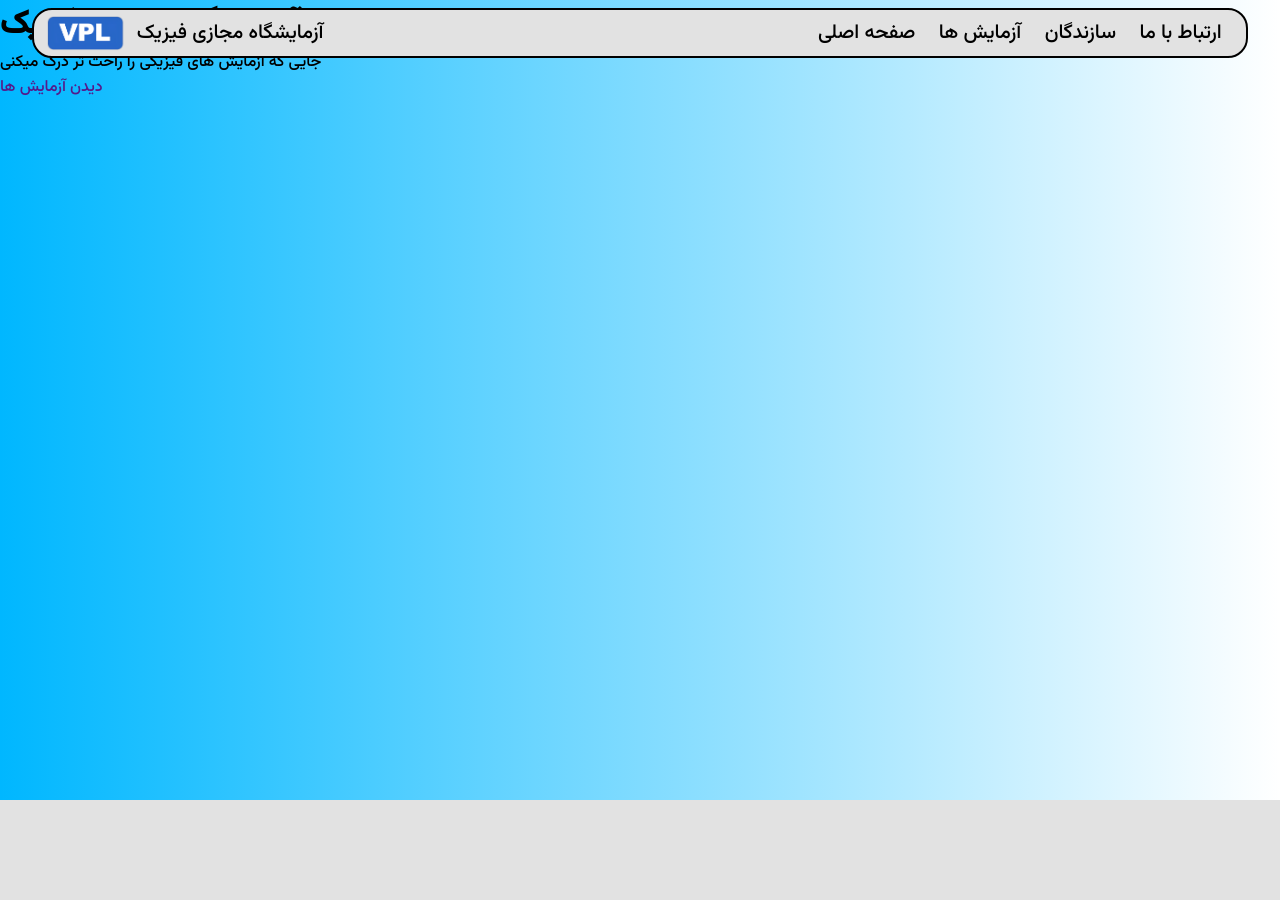
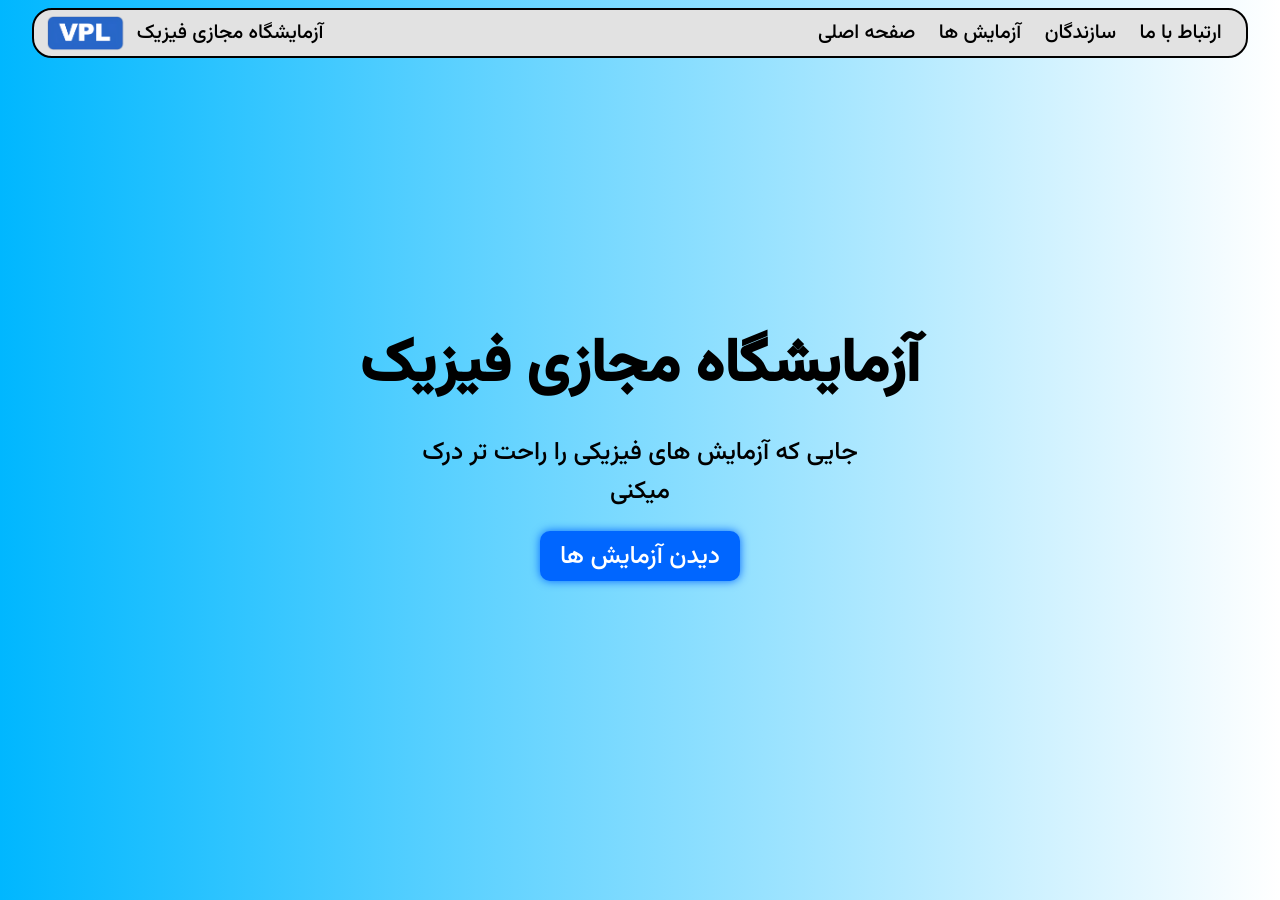
Before and after one commit to artin231/VPL, a Django app: page / in a window 1280 px wide. Before the commit the page ends 800 px from the top, so only its background shows below. Run offline with Django 5.2, Linux system fonts and the light colour scheme.

Commit message:
i finished the main part

```diff
--- a/vpl/static/main.css
+++ b/vpl/static/main.css
@@ -19,6 +19,15 @@ body {
     background: var(--bg_color);
     width: 100%;
     height: 100%;
+}
+
+.container{
+    width: 100%;
+    height: 100%;
+    display: flex;
+    align-items: center;
+    flex-direction: column;
+    gap: 100px;
 }
 
 header {
@@ -73,3 +82,42 @@ header nav .left img{
 header nav .left p{
     font-size: 20px;
 }
+
+.main{
+    width: 100%;
+    height: 900px;
+    display: flex;
+    align-items: center;
+    justify-content: center;
+}
+
+.main .text{
+    width: 70%;
+    display: flex;
+    flex-direction: column;
+    align-items: center;
+    gap: 20px;
+    text-align: center;
+}
+
+.main .text h1{
+    font-size: 60px;
+}
+
+.main .text p{
+    width: 450px;
+    font-size: 25px;
+}
+
+.main .text .btn{
+    width: 200px;
+    height: 50px;
+    background-color: rgb(0, 102, 255);
+    border-radius: 10px;
+    display: flex;
+    align-items: center;
+    justify-content: center;
+    font-size: 25px;
+    color: white;
+    box-shadow: 0px 0px 10px rgb(0, 102, 255);
+}
```
